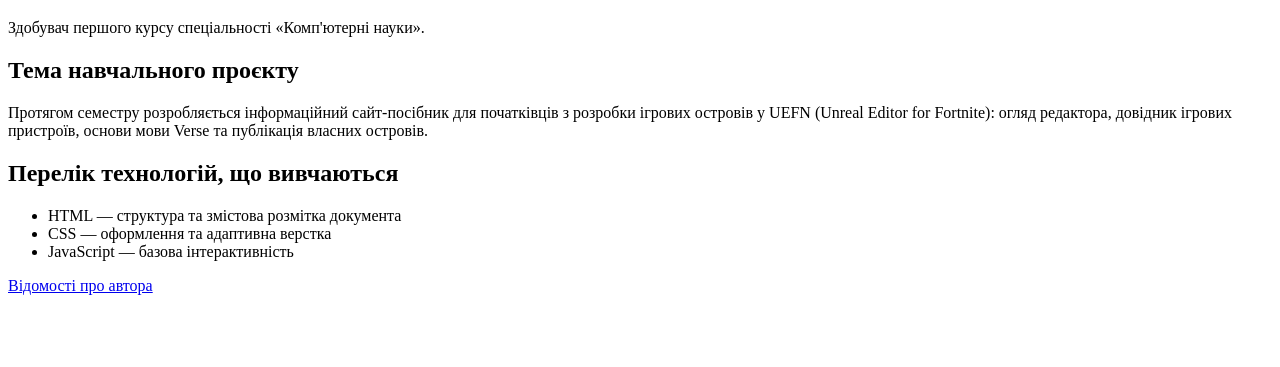
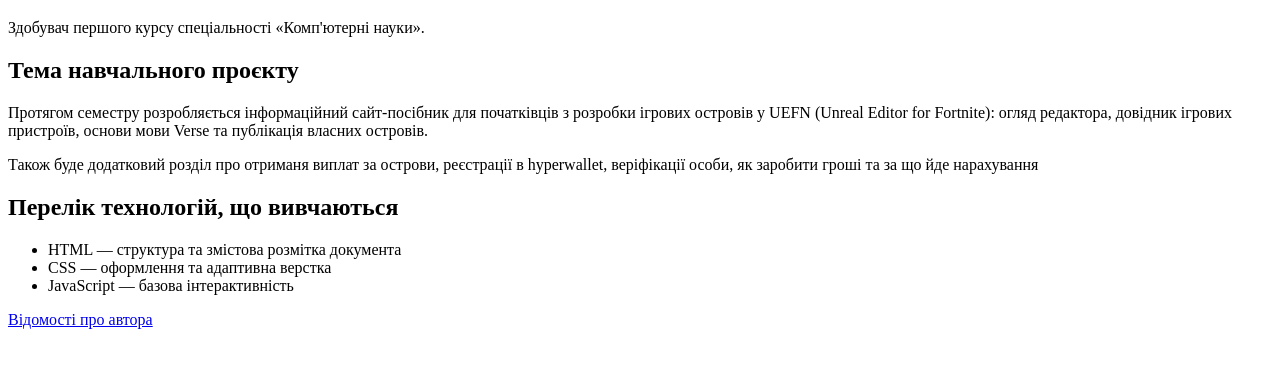
Before and after one commit to imhatep/web-course, a plain HTML site: page index.html in a window 1280 px wide. Shown: the part 131-498 px from the top of the page. Drawn offline with Linux system fonts and the light colour scheme.

Commit message:
Доповнив опис теми проєкту

```diff
--- a/index.html
+++ b/index.html
@@ -25,6 +25,8 @@
     довідник ігрових пристроїв, основи мови Verse та публікація власних островів.
   </p>
 
+  <p>Також буде додатковий розділ про отриманя виплат за острови, реєстрації в hyperwallet, веріфікації особи, як заробити гроші та за що йде нарахування</p>
+
   <h2>Перелік технологій, що вивчаються</h2>
   <ul>
     <li>HTML — структура та змістова розмітка документа</li>
```
